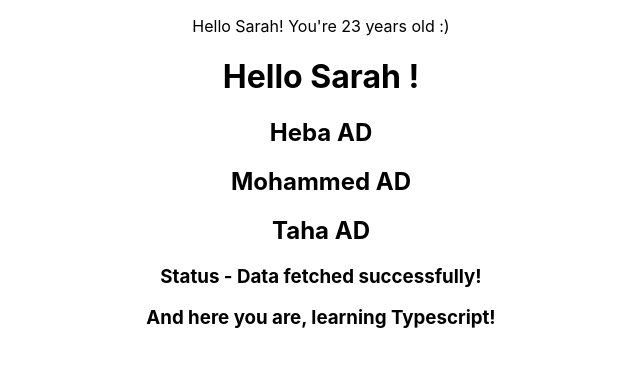
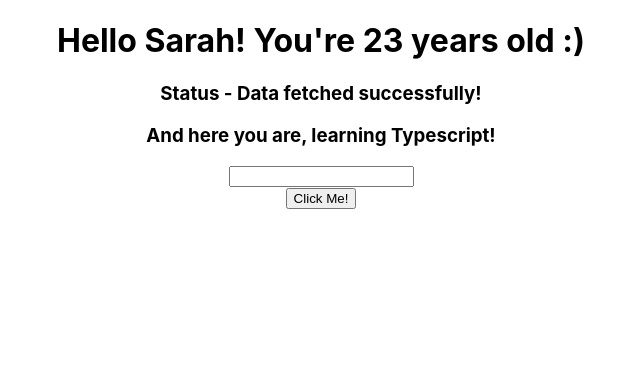
Before and after one commit to sarahaboudalal/one-typescript, a React (Create React App) app: page / in a window 1280 px wide. Shown: the top 366 px of the page, without its empty margins (319-959 px from the left). Built offline with nearby package versions, Linux system fonts and the light colour scheme.

Commit message:
event props

```diff
--- a/src/App.tsx
+++ b/src/App.tsx
@@ -1,38 +1,23 @@
 import './App.css';
+import Button from './components/Button';
 import { Greet } from './components/Greet';
 import Heading from './components/Heading';
+import Input from './components/Input';
 import Oscar from './components/Oscar';
-import Person from './components/Person';
-import PersonList from './components/PersonList';
 import Status from './components/Status';
 
 function App() {
-  const personName = {
-    first: 'Sarah'
-  }
-  const nameList = [
-    {
-      first: 'Heba',
-      last: ' AD'
-    },
-    {
-      first: "Mohammed",
-      last: "AD"
-    },
-    {
-      first: "Taha",
-      last: "AD"
-    }
-  ]
+
+
   return (
     <div className="App">
       <Greet name='Sarah' isLoggedIn={true} />
-      <Person name={personName} />
-      <PersonList name={nameList} />
       <Status status='success' />
       <Oscar>
         <Heading>And here you are, learning Typescript!</Heading>
       </Oscar>
+      <Input handleChange={event => console.log(event.target.value)} />
+      <Button handleClick={(event, id) => console.log('i was clicked', event, id)} />
     </div>
   );
 }
--- /dev/null
+++ b/src/components/Button.tsx
@@ -0,0 +1,11 @@
+import React from 'react'
+
+type ButtonProps = {
+    handleClick: (event: React.MouseEvent<HTMLButtonElement>, id: number) => void
+}
+
+export default function Button(props: ButtonProps) {
+    return (
+        <div><button onClick={event => props.handleClick(event, 1)}>Click Me!</button></div>
+    )
+}
--- a/src/components/Greet.tsx
+++ b/src/components/Greet.tsx
@@ -8,7 +8,7 @@ export const Greet = (props: GreetProps) => {
     const { age = 23 } = props
     return (
         <div>
-            {props.isLoggedIn ? <p>Hello {props.name}!  You're {age} years old :)</p> : <p>Hello There!</p>}
+            {props.isLoggedIn ? <h1>Hello {props.name}!  You're {age} years old :)</h1> : <h1>Hello There!</h1>}
         </div>
     )
 }
--- /dev/null
+++ b/src/components/Input.tsx
@@ -0,0 +1,14 @@
+import React from 'react'
+
+type InputProps = {
+    value?: string
+    handleChange: (event: React.ChangeEvent<HTMLInputElement>) => void
+}
+
+export default function Input(props: InputProps) {
+    return (
+        <div>
+            <input type='text' value={props.value} onChange={props.handleChange} />
+        </div>
+    )
+}
```
